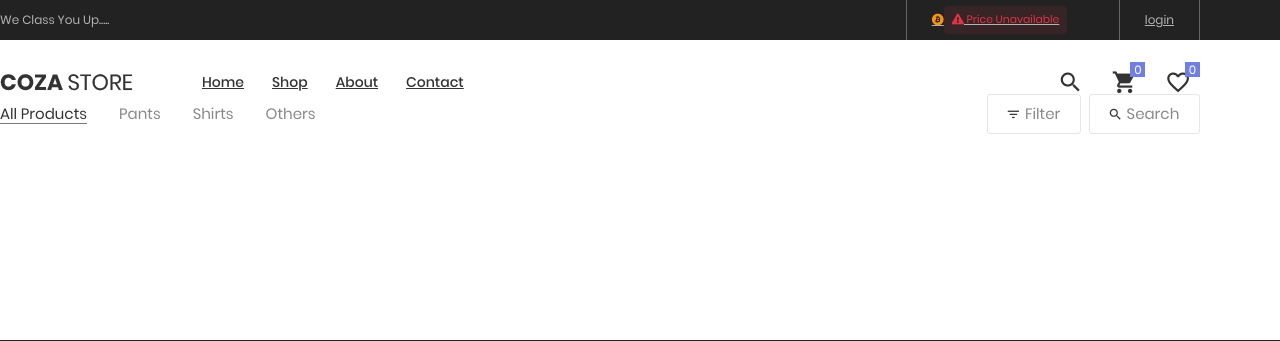
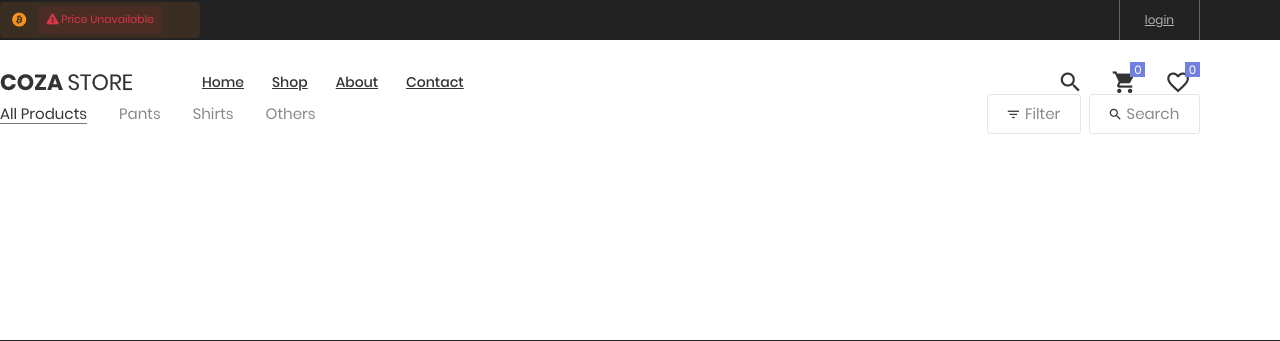
Before and after one commit to scarar/phpstore-bitcoin, a PHP site: page /product.php in a window 1280 px wide. Shown: the top 341 px of the page. Run offline with PHP 8.4, Linux system fonts and the light colour scheme; data that the repository does not hold is empty; some libraries are stand-ins or nearby versions; some web fonts are replaced.

Commit message:
Fix CAPTCHA and Bitcoin price display in customerforms.php

```diff
--- a/css/bitcoin.css
+++ b/css/bitcoin.css
@@ -7,16 +7,37 @@
     margin-left: 5px;
 }
 
+.btc-price-container {
+    display: flex;
+    align-items: center;
+    gap: 8px;
+    padding: 4px 12px;
+    background: rgba(247, 147, 26, 0.1);
+    border-radius: 4px;
+    transition: all 0.3s ease;
+}
+
+.btc-price-container:hover {
+    background: rgba(247, 147, 26, 0.2);
+}
+
+.btc-price-container .fab.fa-bitcoin {
+    font-size: 1.2em;
+    margin-right: 4px;
+}
+
 #btc-usd-rate {
     display: inline-flex;
     align-items: center;
     gap: 5px;
     min-width: 150px;
+    color: #333;
+    font-weight: 500;
 }
 
-#btc-usd-rate .fab.fa-bitcoin {
-    color: #f7931a;
-    font-size: 1.2em;
+.loading-dots {
+    opacity: 0.7;
+    font-style: italic;
 }
 
 .price-container {
--- a/customerforms.php
+++ b/customerforms.php
@@ -1,6 +1,7 @@
 <!DOCTYPE html>
 <html lang="en">
 <?php
+session_start();
 include ("partials/head.php");
 ?>
 <body class="animsition">
--- a/partials/header.php
+++ b/partials/header.php
@@ -9,17 +9,15 @@ include("partials/connect.php");
                         <div class="top-bar">
                                 <div class="content-topbar flex-sb-m h-full container">
                                         <div class="left-top-bar">
-                                                We Class You Up.....
-                                        </div>
-
-                                        <div class="right-top-bar flex-w h-full">
-                                                <a href="#" class="flex-c-m trans-04 p-lr-25">
+                                                <div class="btc-price-container">
                                                     <i class="fab fa-bitcoin" style="color: #f7931a;"></i>
                                                     <span id="btc-usd-rate" class="ml-2">
                                                         <span class="loading-dots">Loading BTC price</span>
                                                     </span>
-                                                </a>
+                                                </div>
+                                        </div>
 
+                                        <div class="right-top-bar flex-w h-full">
                                                 <?php
                                                 if (!empty($_SESSION['email'])) {?>
 
```
